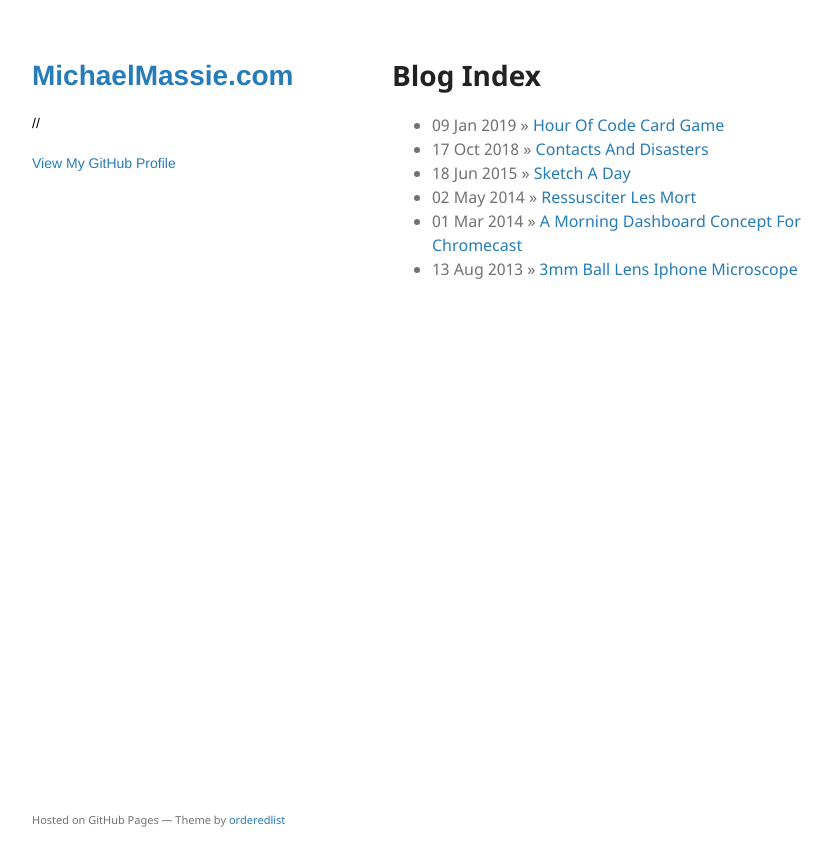
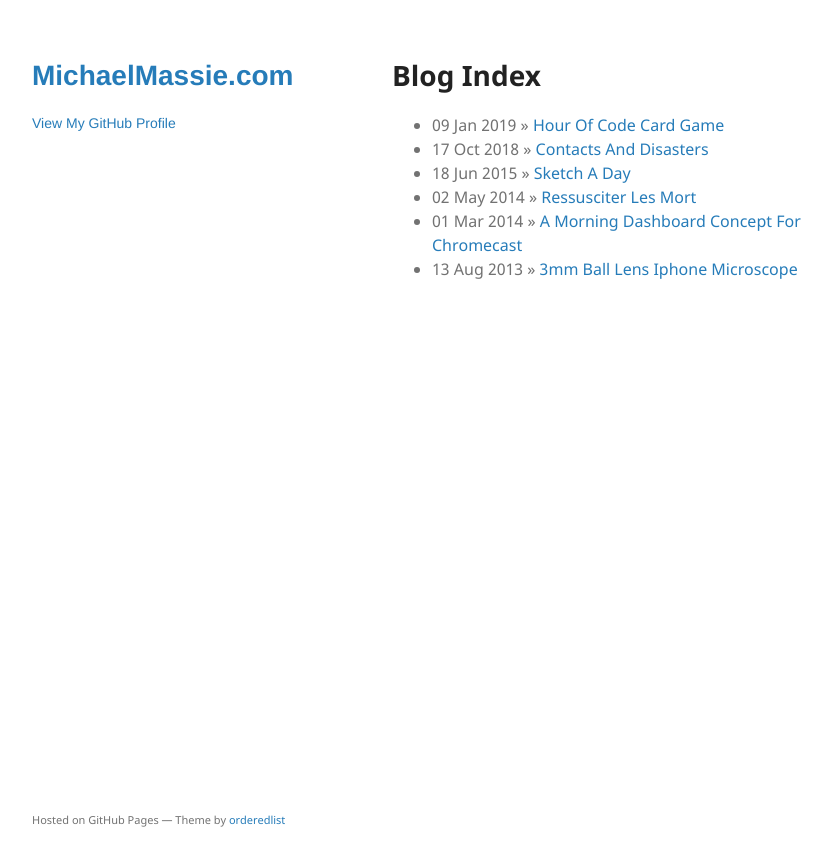
Before and after one commit to mmassie/mmassie.github.io, a Jekyll site: the page built from blog/index.html, in a window 1280 px wide. Shown: the top 866 px of the page, without its empty margins (178-1010 px from the left). Built offline with Jekyll 4.4.1, drawn with Linux system fonts in a browser that asks for light colours; the repository's description, which GitHub fills in, is left out.

Commit message:
it needs to stay

```diff
--- a/_layouts/default.html
+++ b/_layouts/default.html
@@ -20,7 +20,7 @@
           <img src="{{site.logo | relative_url}}" alt="Logo" />
         {% endif %}
 
-        //<p>{{ site.description | default: site.github.project_tagline }}</p>
+        <p>{{ site.description | default: site.github.project_tagline }}</p>
 
         {% if site.github.is_project_page %}
         <p class="view"><a href="{{ site.github.repository_url }}">View the Project on GitHub <small>{{ site.github.repository_nwo }}</small></a></p>
```
